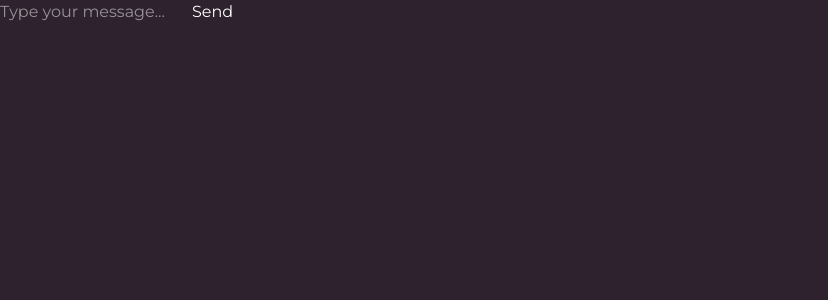
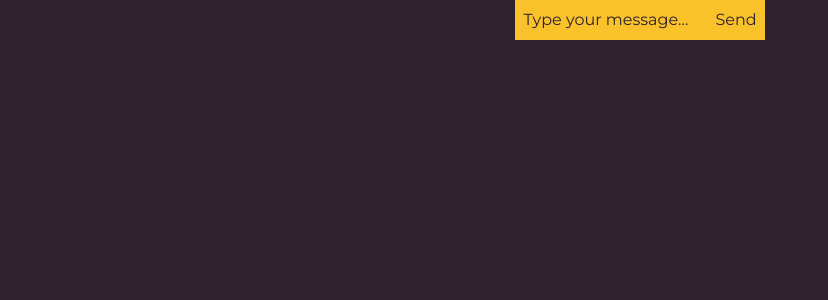
Before and after one commit to ajogerio/customer-support-ai-chatbot, a Next.js app in the folder frontend/: page /chat in a window 1280 px wide. Shown: the top 300 px of the page, without its empty margins (0-828 px from the left). Built offline with nearby package versions, Linux system fonts and the light colour scheme.

Commit message:
feat: style chat input colors

```diff
--- a/frontend/src/app/chat/page.tsx
+++ b/frontend/src/app/chat/page.tsx
@@ -21,12 +21,13 @@ export default function ChatPage() {
   };
 
   return (
-    <div className='flex flex-col h-screen'>
-      {/* Display Messages */}
+    <div className='flex flex-col h-screen w-screen items-center'>
       <Chat messages={messages}/>
-
-      {/* Chat Input */}
-      <ChatInput input={input} setInput={setInput} sendMessage={sendMessage} />
+      <ChatInput
+        input={input}
+        setInput={setInput}
+        sendMessage={sendMessage}
+      />
     </div>
   )
 }
--- a/frontend/src/components/Chat/ChatInput.tsx
+++ b/frontend/src/components/Chat/ChatInput.tsx
@@ -10,7 +10,7 @@ interface ChatInputProps {
 
 export default function ChatInput({ input, setInput, sendMessage }: ChatInputProps) {
   return (
-    <div>
+    <div className='flex bg-brand-yellow text-brand-black p-2'>
       <input
         type="text"
         value={input}
@@ -19,6 +19,7 @@ export default function ChatInput({ input, setInput, sendMessage }: ChatInputPro
           if (e.key === 'Enter') sendMessage();
         }}
         placeholder="Type your message..."
+        className="bg-transparent text-brand-black placeholder-brand-black outline-none"
       />
 
       <button onClick={() => {sendMessage()}}>Send</button>
--- a/frontend/src/components/Chat/index.tsx
+++ b/frontend/src/components/Chat/index.tsx
@@ -9,7 +9,7 @@ interface ChatProps{
 
 export default function Chat({ messages }: ChatProps) {
   return (
-    <div>
+    <div className='max-w-xl'>
         {messages.map((msg, index) => (
           <MessageBubble key={index} message={msg} />
         ))}
```
